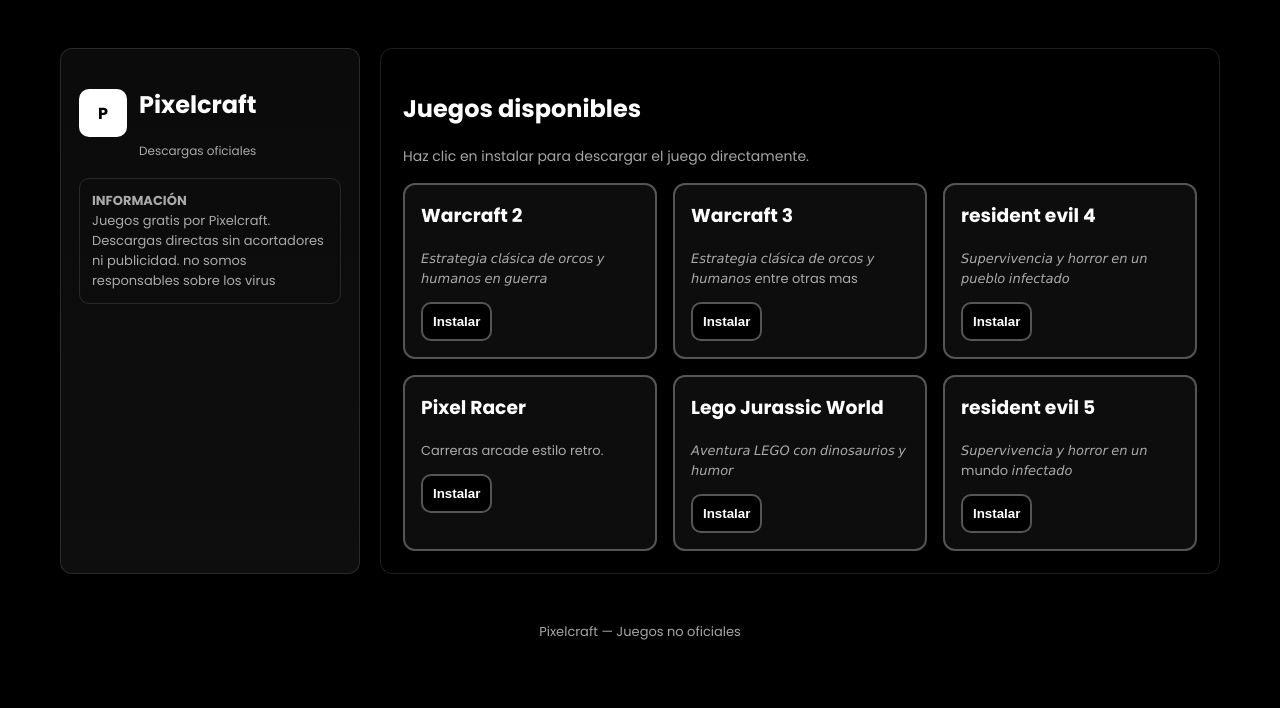
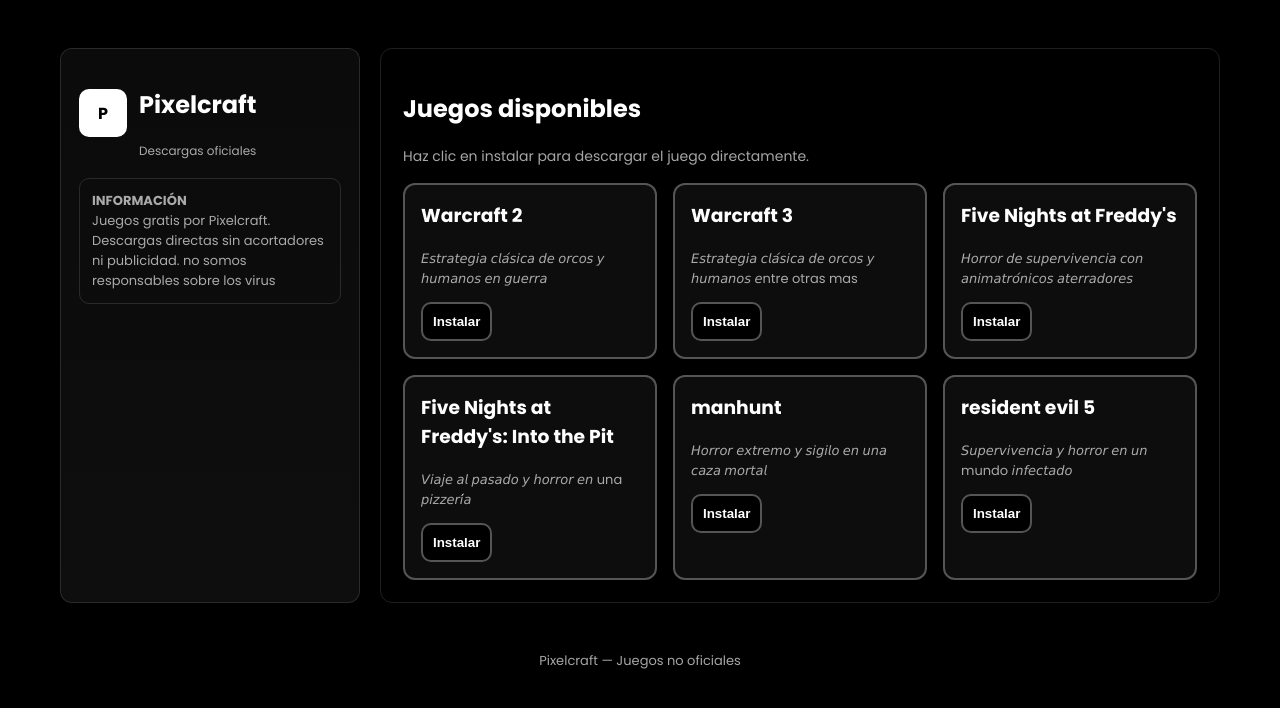
Before and after one commit to Logicraftstudio/Juegos, a plain HTML site: page index.html in a window 1280 px wide. Drawn offline with Linux system fonts and the light colour scheme.

Commit message:
Update index.html

```diff
--- a/index.html
+++ b/index.html
@@ -157,24 +157,24 @@ Haz clic en instalar para descargar el juego directamente.
   </div>
 
   <div class="game-card">
-    <h3>resident evil 4</h3>
-    <p>𝘚𝘶𝘱𝘦𝘳𝘷𝘪𝘷𝘦𝘯𝘤𝘪𝘢 𝘺 𝘩𝘰𝘳𝘳𝘰𝘳 𝘦𝘯 𝘶𝘯 𝘱𝘶𝘦𝘣𝘭𝘰 𝘪𝘯𝘧𝘦𝘤𝘵𝘢𝘥𝘰</p>
+    <h3>Five Nights at Freddy's</h3>
+    <p>𝘏𝘰𝘳𝘳𝘰𝘳 𝘥𝘦 𝘴𝘶𝘱𝘦𝘳𝘷𝘪𝘷𝘦𝘯𝘤𝘪𝘢 𝘤𝘰𝘯 𝘢𝘯𝘪𝘮𝘢𝘵𝘳𝘰́𝘯𝘪𝘤𝘰𝘴 𝘢𝘵𝘦𝘳𝘳𝘢𝘥𝘰𝘳𝘦𝘴</p>
     <a href="LINK_AQUI" target="_blank">
       <button class="install-btn">Instalar</button>
     </a>
   </div>
 
   <div class="game-card">
-    <h3>Pixel Racer</h3>
-    <p>Carreras arcade estilo retro.</p>
+    <h3>Five Nights at Freddy's: Into the Pit</h3>
+    <p>𝘝𝘪𝘢𝘫𝘦 𝘢𝘭 𝘱𝘢𝘴𝘢𝘥𝘰 𝘺 𝘩𝘰𝘳𝘳𝘰𝘳 𝘦𝘯 una 𝘱𝘪𝘻𝘻𝘦𝘳𝘪́𝘢</p>
     <a href="LINK_AQUI" target="_blank">
       <button class="install-btn">Instalar</button>
     </a>
   </div>
 
   <div class="game-card">
-    <h3>Lego Jurassic World</h3>
-    <p>𝘈𝘷𝘦𝘯𝘵𝘶𝘳𝘢 𝘓𝘌𝘎𝘖 𝘤𝘰𝘯 𝘥𝘪𝘯𝘰𝘴𝘢𝘶𝘳𝘪𝘰𝘴 𝘺 𝘩𝘶𝘮𝘰𝘳</p>
+    <h3>manhunt</h3>
+    <p>𝘏𝘰𝘳𝘳𝘰𝘳 𝘦𝘹𝘵𝘳𝘦𝘮𝘰 𝘺 𝘴𝘪𝘨𝘪𝘭𝘰 𝘦𝘯 𝘶𝘯𝘢 𝘤𝘢𝘻𝘢 𝘮𝘰𝘳𝘵𝘢𝘭</p>
     <a href="LINK_AQUI" target="_blank">
       <button class="install-btn">Instalar</button>
     </a>
```
